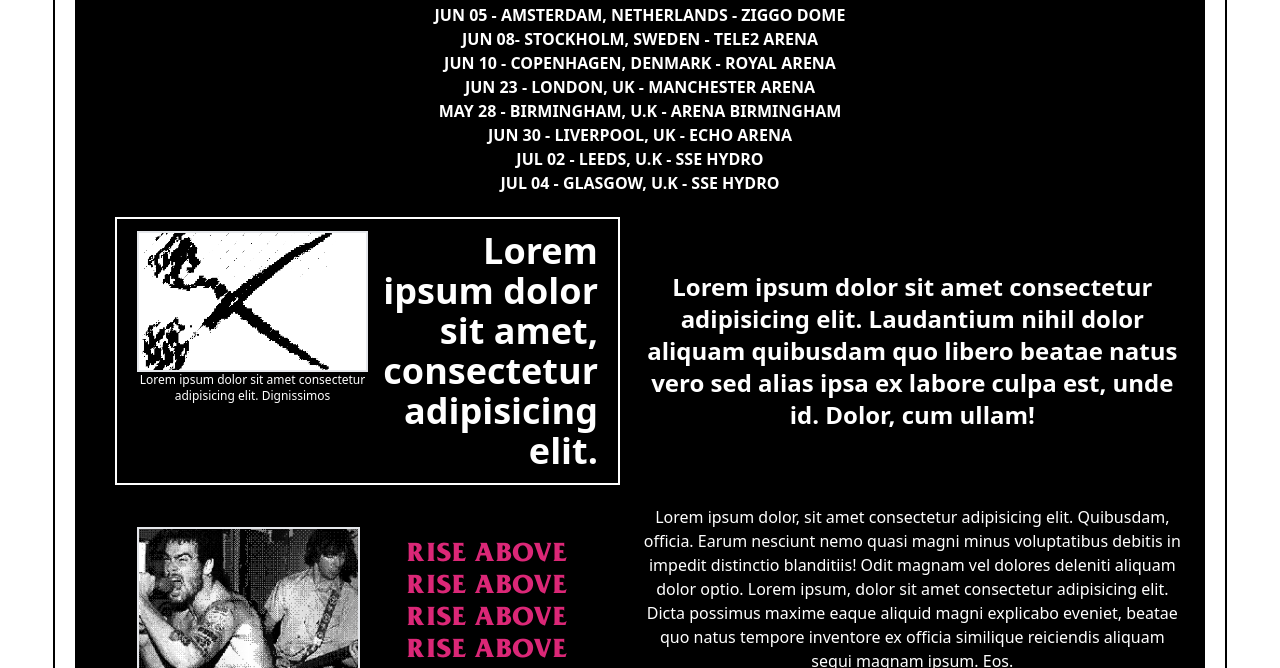
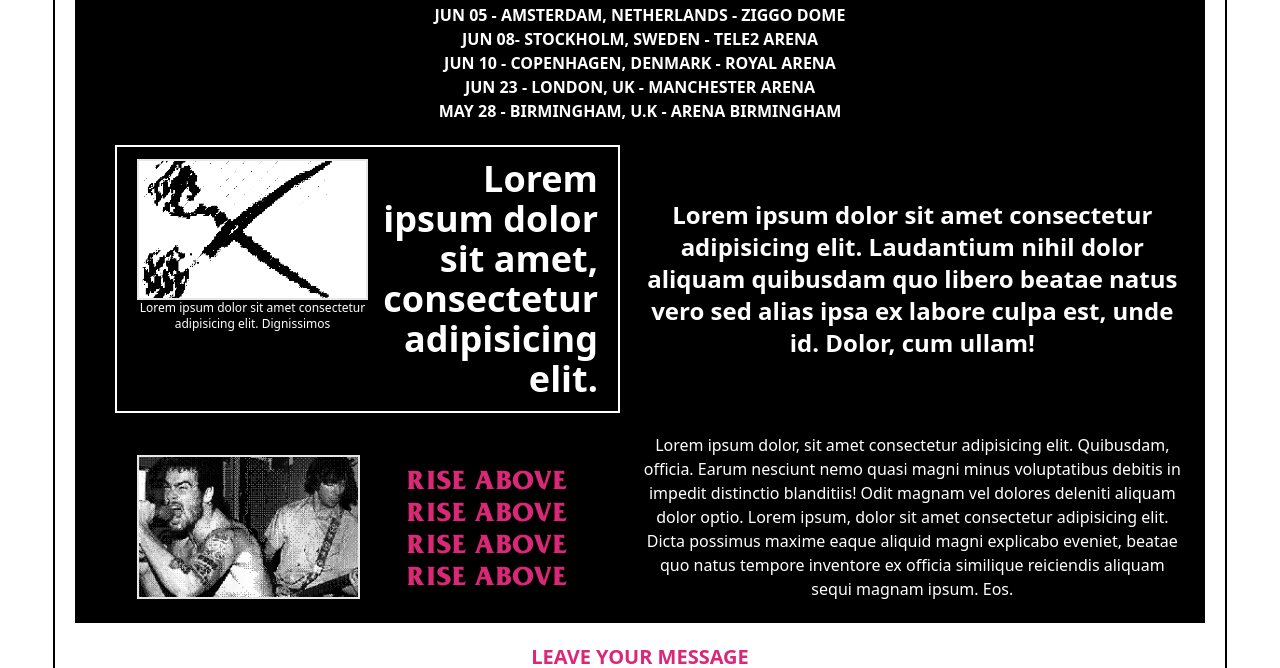
Before and after one commit to GuidoToritto/YourBand, a plain HTML site: page index.html in a window 1280 px wide. Shown: the part 1640-2308 px from the top of the page. Drawn offline with nearby package versions, Linux system fonts and the light colour scheme.

Commit message:
second commit

```diff
--- a/index.html
+++ b/index.html
@@ -116,15 +116,7 @@
                 <div><a href=""
                         class="hover:border-neutral-800 border-black hover:bg-neutral-500 hover:bg-opacity-10 hover:text-pink-600">MAY
                         28 - BIRMINGHAM, U.K - ARENA BIRMINGHAM</a></div>
-                <div><a href=""
-                        class="hover:border-neutral-800 border-black hover:bg-neutral-500 hover:bg-opacity-10 hover:text-pink-600">JUN
-                        30 - LIVERPOOL, UK - ECHO ARENA</a></div>
-                <div><a href=""
-                        class="hover:border-neutral-800 border-black hover:bg-neutral-500 hover:bg-opacity-10 hover:text-pink-600">JUL
-                        02 - LEEDS, U.K - SSE HYDRO</a></div>
-                <div><a href=""
-                        class="hover:border-neutral-800 border-black hover:bg-neutral-500 hover:bg-opacity-10 hover:text-pink-600">JUL
-                        04 - GLASGOW, U.K - SSE HYDRO</a></div>
+
 
             </div>
         </div>
```
